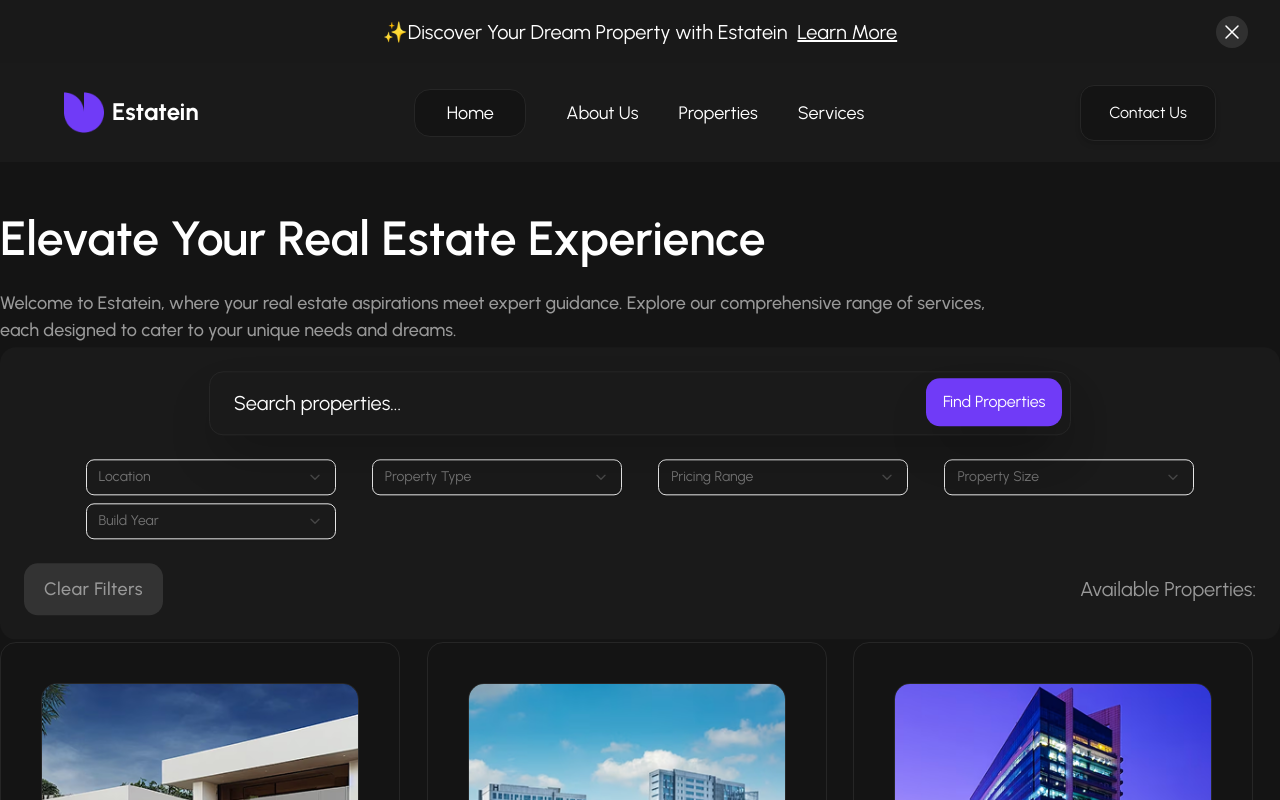
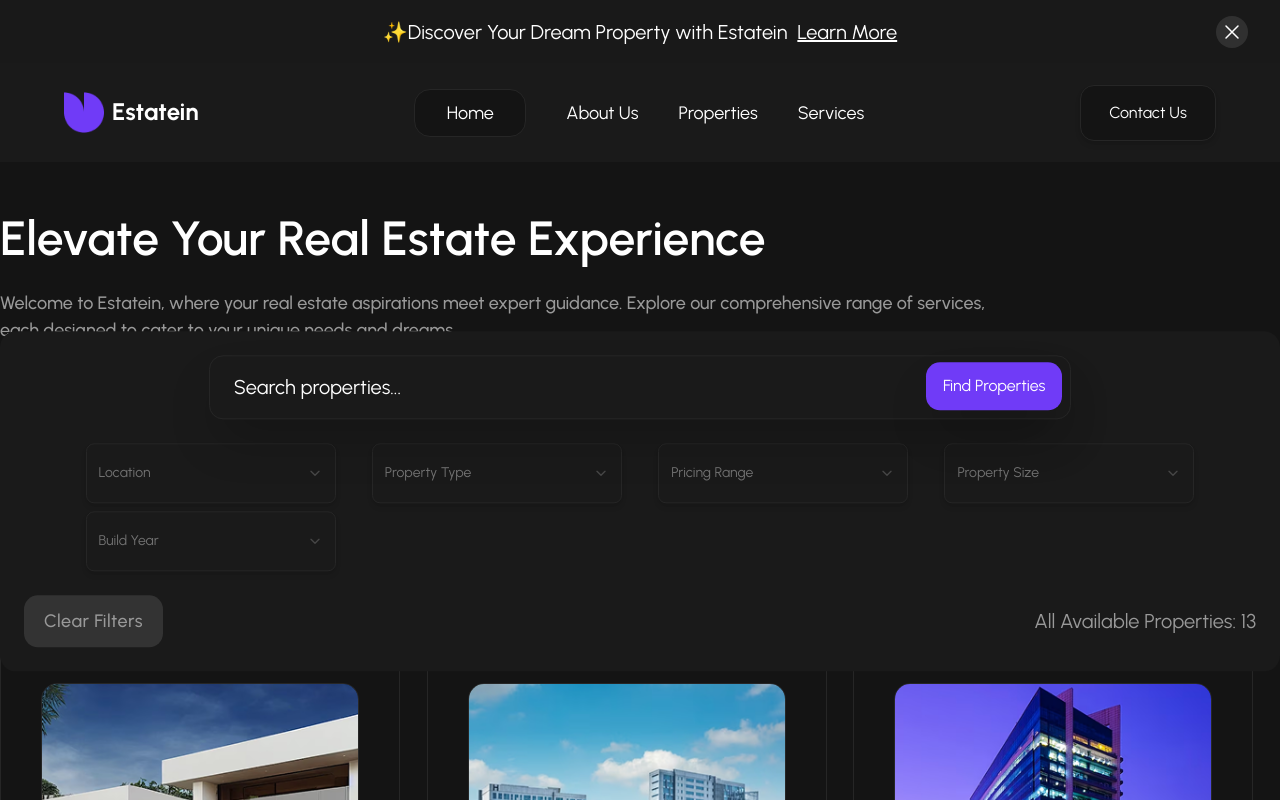
Before and after one commit to masrafi-000/Real-State-App, a Next.js app: page /properties in a window 1280 px wide. Shown: the top 800 px of the page. Built offline with nearby package versions, Linux system fonts and the light colour scheme.

Commit message:
some fixes

```diff
--- a/components/shared/Properties/PropertiesAllSearch.tsx
+++ b/components/shared/Properties/PropertiesAllSearch.tsx
@@ -7,8 +7,11 @@ import {
   SelectTrigger,
   SelectValue,
 } from "@/components/ui/select";
+import { PorpertiesCardItem } from "@/utils/data";
 
 const PropertiesAllSearch = () => {
+  const length = PorpertiesCardItem.length;
+
   return (
     <section className="container mx-auto py-8 text-white absolute transform -translate-y-1/3 left-1/2 -translate-x-1/2">
       <div className="w-full flex flex-col gap-6 items-center justify-center bg-[var(--color-gray_10)] p-6 rounded-2xl">
@@ -24,7 +27,7 @@ const PropertiesAllSearch = () => {
         </div>
         <div className="w-[90%] flex items-center justify-between flex-wrap gap-2 ">
           <Select>
-            <SelectTrigger className="w-[250px]">
+            <SelectTrigger className="w-[250px] min-h-[60px] bg-[var(--color-gray_10)] border border-[var(--color-gray_15)] shadow-md   ">
               <SelectValue placeholder="Location" />
             </SelectTrigger>
             <SelectContent className="bg-[var(--color-gray_15)] text-[var(--color-gray_60)] font-medium border border-[var(--color-gray_20)] shadow-2xl ">
@@ -39,7 +42,7 @@ const PropertiesAllSearch = () => {
             </SelectContent>
           </Select>
           <Select>
-            <SelectTrigger className="w-[250px]">
+            <SelectTrigger className="w-[250px] min-h-[60px] bg-[var(--color-gray_10)] border border-[var(--color-gray_15)] shadow-md   ">
               <SelectValue placeholder="Property Type" />
             </SelectTrigger>
             <SelectContent className="bg-[var(--color-gray_15)] text-[var(--color-gray_60)] font-medium border border-[var(--color-gray_20)] shadow-2xl ">
@@ -54,7 +57,7 @@ const PropertiesAllSearch = () => {
             </SelectContent>
           </Select>
           <Select>
-            <SelectTrigger className="w-[250px]">
+            <SelectTrigger className="w-[250px] min-h-[60px] bg-[var(--color-gray_10)] border border-[var(--color-gray_15)] shadow-md   ">
               <SelectValue placeholder="Pricing Range" />
             </SelectTrigger>
             <SelectContent className="bg-[var(--color-gray_15)] text-[var(--color-gray_60)] font-medium border border-[var(--color-gray_20)] shadow-2xl ">
@@ -69,7 +72,7 @@ const PropertiesAllSearch = () => {
             </SelectContent>
           </Select>
           <Select>
-            <SelectTrigger className="w-[250px]">
+            <SelectTrigger className="w-[250px] min-h-[60px] bg-[var(--color-gray_10)] border border-[var(--color-gray_15)] shadow-md   ">
               <SelectValue placeholder="Property Size" />
             </SelectTrigger>
             <SelectContent className="bg-[var(--color-gray_15)] text-[var(--color-gray_60)] font-medium border border-[var(--color-gray_20)] shadow-2xl ">
@@ -84,7 +87,7 @@ const PropertiesAllSearch = () => {
             </SelectContent>
           </Select>
           <Select>
-            <SelectTrigger className="w-[250px]">
+            <SelectTrigger className="w-[250px] min-h-[60px] bg-[var(--color-gray_10)] border border-[var(--color-gray_15)] shadow-md   ">
               <SelectValue placeholder="Build Year" />
             </SelectTrigger>
             <SelectContent className="bg-[var(--color-gray_15)] text-[var(--color-gray_60)] font-medium border border-[var(--color-gray_20)] shadow-2xl ">
@@ -103,7 +106,7 @@ const PropertiesAllSearch = () => {
             <button className="py-3 px-5 bg-[var(--color-gray_20)] text-[var(--color-gray_60)] text-lg font-medium tracking-wide rounded-xl cursor-pointer hover:bg-gray-700">
               Clear Filters
             </button>
-            <p className="text-[var(--color-gray_60)] text-xl">Available Properties: {/* Display filtered properties count here */}</p>
+            <p className="text-[var(--color-gray_60)] text-xl">All Available Properties: {length }</p>
         </div>
       </div>
     </section>
```
